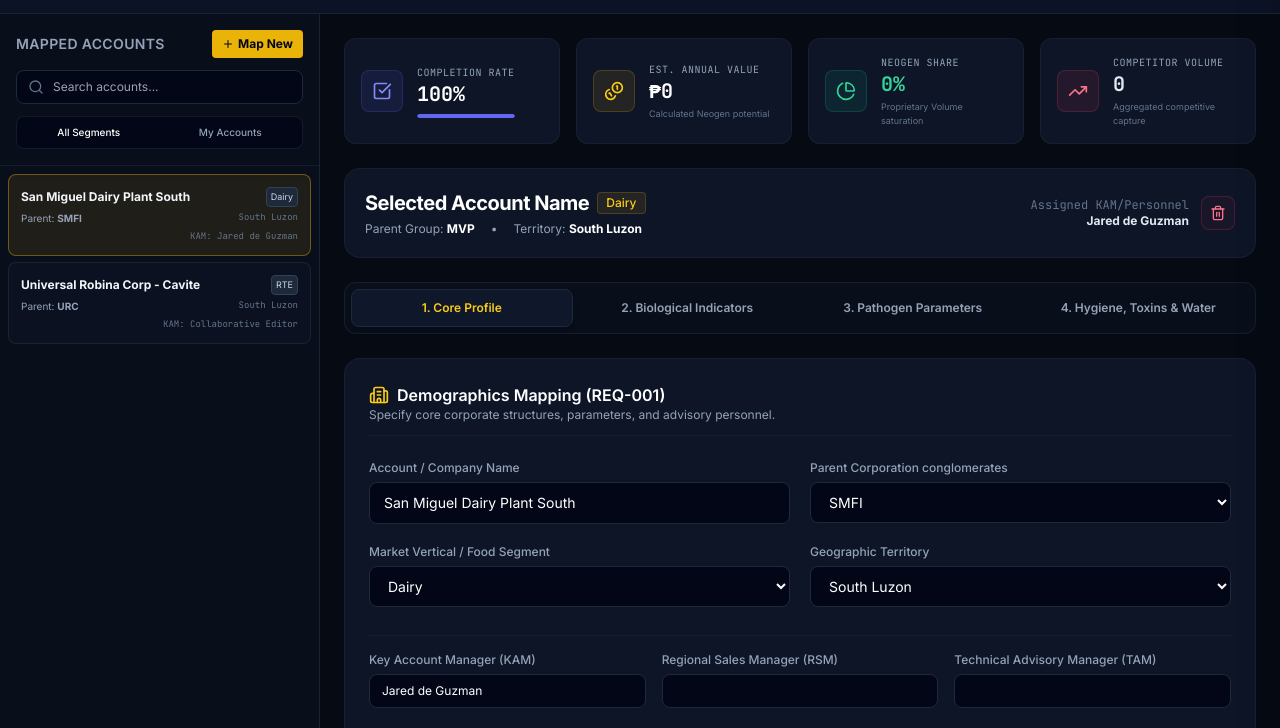
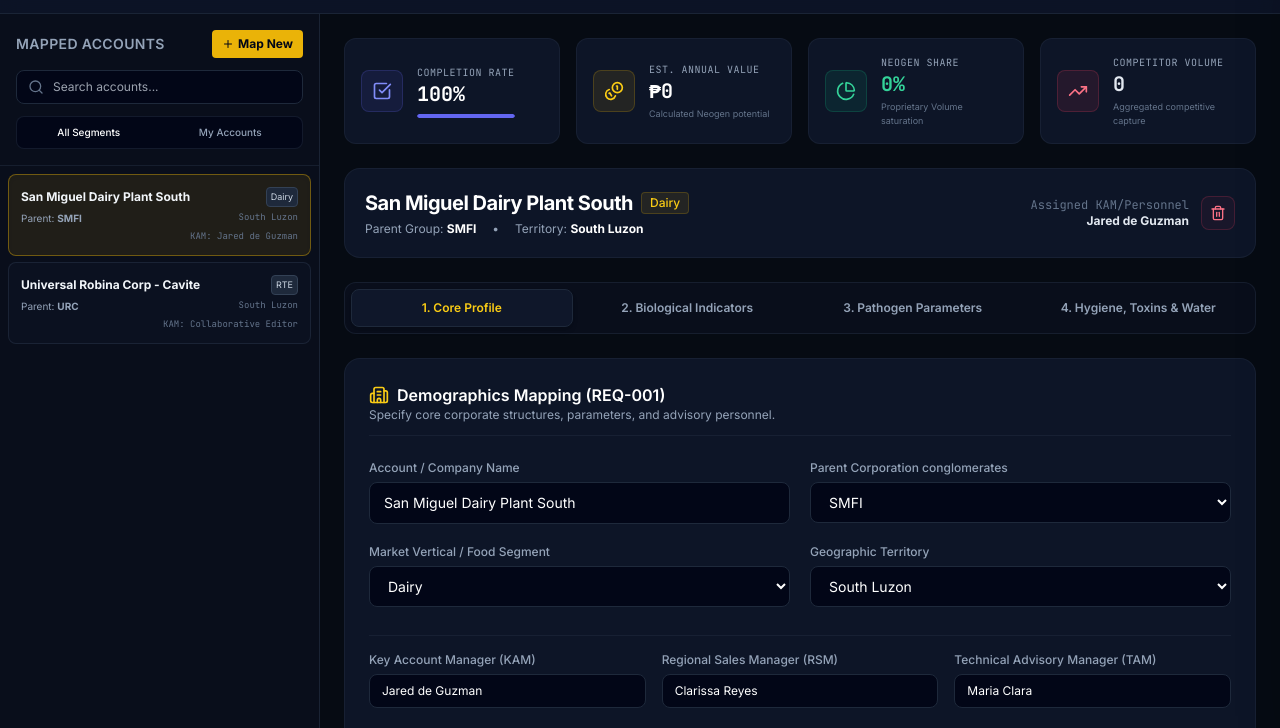
Before and after one commit to Jacabari/NEOGEN_GRB_AMBI, a plain HTML site: page index.html in a window 1280 px wide. Shown: the part 72-800 px from the top of the page. Drawn offline with nearby package versions, Linux system fonts and the light colour scheme.

Commit message:
Upgraded functions

```diff
--- a/index.html
+++ b/index.html
@@ -1176,7 +1176,7 @@
       document.getElementById('form-market-segment').value = account.market_segment;
       document.getElementById('form-geographic-area').value = account.geographic_area;
       document.getElementById('form-kam-name').value = account.kam_name;
-      document.getElementById('form-rsm_name').value = account.rsm_name || '';
+      document.getElementById('form-rsm-name').value = account.rsm_name || '';
       document.getElementById('form-tam-name').value = account.tam_name || '';
 
       // Update workspace header details
@@ -1417,15 +1417,59 @@
         };
 
       } else {
-        // Fetch from local arrays
-        currentIndicators = allIndicators.filter(i => i.account_id === accId);
-        if (currentIndicators.length === 0) {
-          seedBlankSandboxMatrices(accId);
-          currentIndicators = allIndicators.filter(i => i.account_id === accId);
-        }
-
-        currentPathogens = allPathogens.filter(p => p.account_id === accId);
-        currentHygiene = allHygiene.find(h => h.account_id === accId) || null;
+        // Fetch from local arrays with fallback standard mapping to guarantee full coverage
+        const inds = allIndicators.filter(i => i.account_id === accId);
+        currentIndicators = INDICATOR_TARGETS.map(target => {
+          const match = inds.find(i => i.target_name === target);
+          return match || {
+            id: generateUUID(),
+            account_id: accId,
+            target_name: target,
+            source_type: 'Food-Related',
+            neogen_method: 'Petrifilm',
+            neogen_qty: 0,
+            method_2_competitor_name: '',
+            method_2_qty: 0,
+            method_3_competitor_name: '',
+            method_3_qty: 0,
+            calculated_subtotal: 0
+          };
+        });
+
+        const paths = allPathogens.filter(p => p.account_id === accId);
+        currentPathogens = PATHOGEN_TARGETS.map(target => {
+          const match = paths.find(p => p.target_name === target);
+          return match || {
+            id: generateUUID(),
+            account_id: accId,
+            target_name: target,
+            core_technology: 'MDS/MDA2',
+            volume_qty: 0,
+            competitor_tech: '',
+            competitor_qty: 0,
+            calculated_subtotal: 0
+          };
+        });
+
+        const hyg = allHygiene.find(h => h.account_id === accId);
+        currentHygiene = hyg || {
+          id: generateUUID(),
+          account_id: accId,
+          atp_platform: 'AccuPoint NG',
+          atp_qty: 0,
+          atp_competitor_platform: '',
+          atp_competitor_qty: 0,
+          atp_subtotal: 0,
+          allergen_variant: 'Gluten',
+          allergen_qty: 0,
+          allergen_competitor_platform: '',
+          allergen_competitor_qty: 0,
+          allergen_subtotal: 0,
+          water_fqna_details: '',
+          water_fqna_qty: 0,
+          water_fqna_competitor_qty: 0,
+          water_fqna_subtotal: 0
+        };
       }
     }
 
@@ -1469,7 +1513,7 @@
       const market_segment = document.getElementById('form-market-segment').value;
       const geographic_area = document.getElementById('form-geographic-area').value;
       const kam_name = document.getElementById('form-kam-name').value.trim();
-      const rsm_name = document.getElementById('form-rsm_name').value.trim();
+      const rsm_name = document.getElementById('form-rsm-name').value.trim();
       const tam_name = document.getElementById('form-tam-name').value.trim();
 
       if (!account_name) return;
@@ -1609,8 +1653,17 @@
         };
       });
 
-      // Update rendering (to update subtotal cells) without losing input focus if possible, else recalculate
-      renderIndicatorsTable();
+      // Update subtotals dynamically on the screen instead of full table re-render to keep focus!
+      currentIndicators.forEach((ind, idx) => {
+        const tbody = document.getElementById(`indicators-table-body`);
+        if (tbody && tbody.children[idx]) {
+          const row = tbody.children[idx];
+          const subtotalCell = row.cells[6]; // Row Subtotal is the 7th column (index 6)
+          if (subtotalCell) {
+            subtotalCell.innerText = `₱${ind.calculated_subtotal.toLocaleString('en-US', { minimumFractionDigits: 2, maximumFractionDigits: 2 })}`;
+          }
+        }
+      });
 
       try {
         if (supabaseInstance) {
@@ -1728,7 +1781,17 @@
         };
       });
 
-      renderPathogensTable();
+      // Update subtotals dynamically on the screen instead of full table re-render to keep focus!
+      currentPathogens.forEach((path, idx) => {
+        const tbody = document.getElementById(`pathogens-table-body`);
+        if (tbody && tbody.children[idx]) {
+          const row = tbody.children[idx];
+          const subtotalCell = row.cells[6]; // Row Subtotal is the 7th column (index 6)
+          if (subtotalCell) {
+            subtotalCell.innerText = `₱${path.calculated_subtotal.toLocaleString('en-US', { minimumFractionDigits: 2, maximumFractionDigits: 2 })}`;
+          }
+        }
+      });
 
       try {
         if (supabaseInstance) {
```
